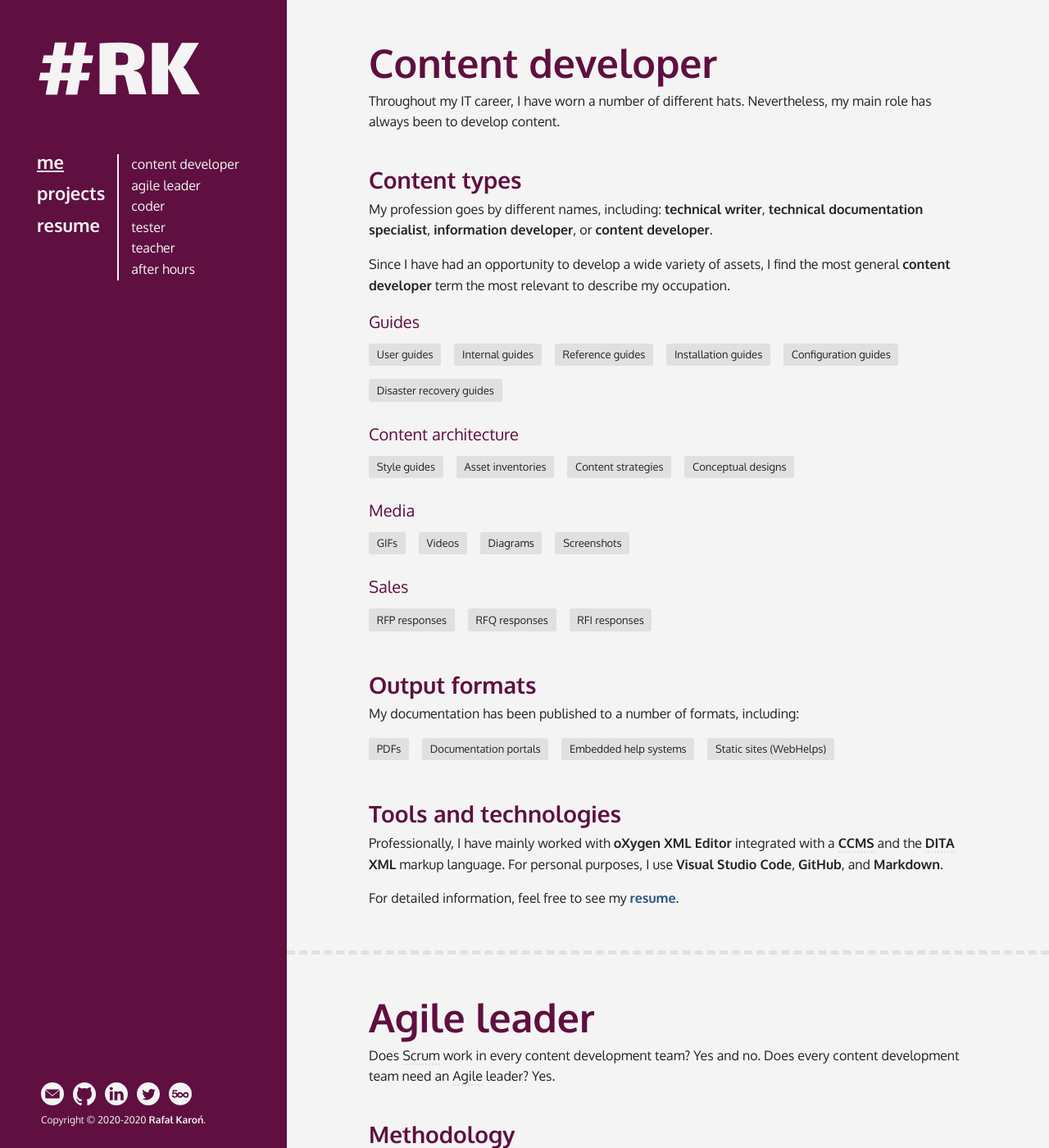
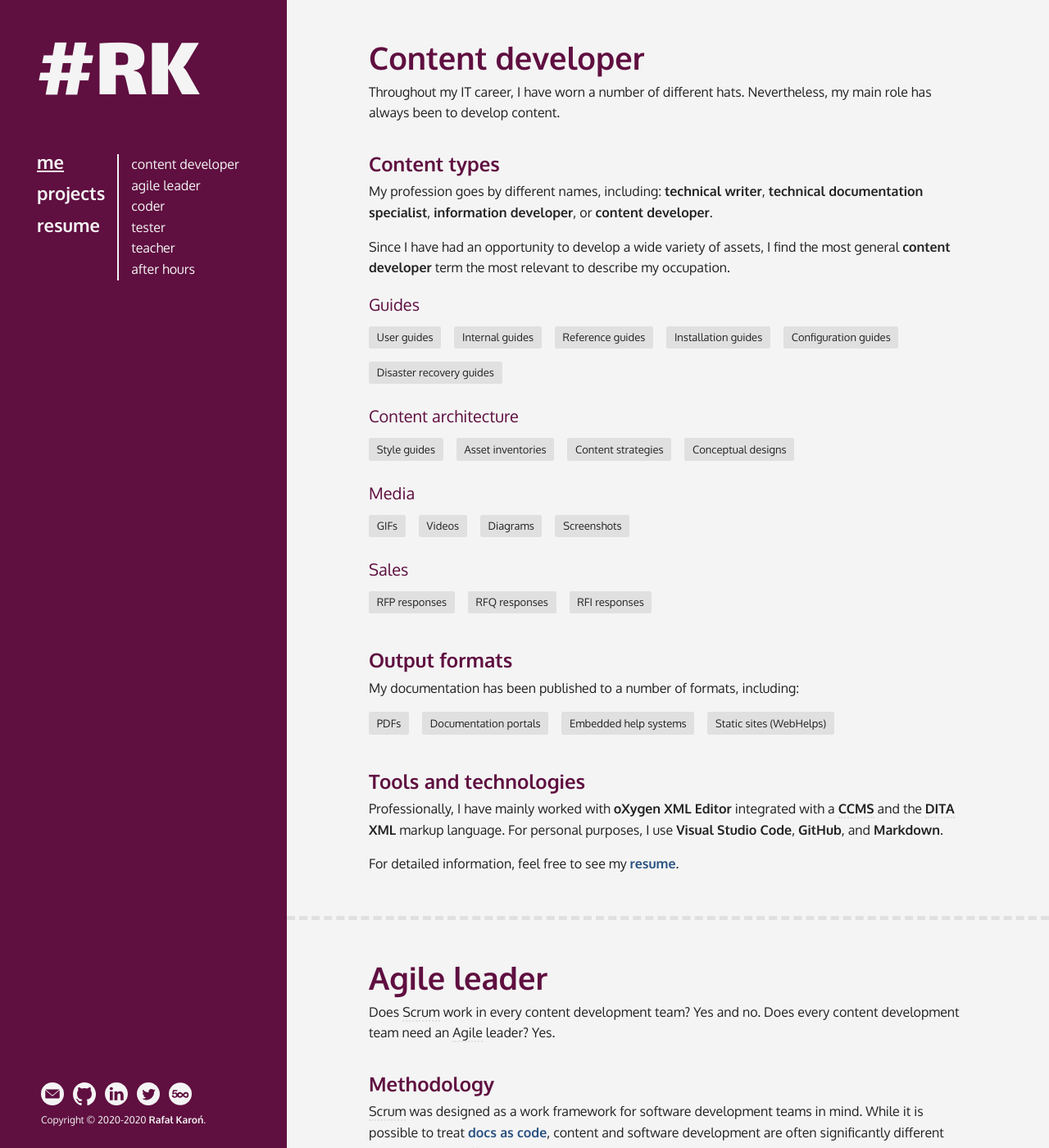
Before and after one commit to rafalkaron/rafalkaron.github.io, a Jekyll site: the page built from index.md, in a window 1280 px wide and 1400 px high. Shown: the whole window at 82% size. Built offline with Jekyll 4.4.1, drawn with Linux system fonts in a browser that asks for light colours; some web fonts are replaced.

Commit message:
final touches

```diff
--- a/_sass/r/content/title.scss
+++ b/_sass/r/content/title.scss
@@ -26,11 +26,11 @@ h6 * {
 /* Individual titles */
 h1 {
     margin: 0;
-    font-size: 4.8rem;
+    font-size: 3.8rem;
     font-weight: bold;
 }
 h2 {
-    font-size: 2.8rem;
+    font-size: 2.4rem;
     font-weight: bold;
     color: $primary-color;
 
--- a/_sass/r/layout/desktop.scss
+++ b/_sass/r/layout/desktop.scss
@@ -177,3 +177,10 @@ img.footer-icon:first-of-type {
     padding-left: 0;
 }
 /*** Footer - END */
+
+@media only screen and (max-width: 1100px) {
+    article {
+        color: $text-dark;
+        padding: 5rem;
+    }
+}
--- a/_sass/r/layout/print.scss
+++ b/_sass/r/layout/print.scss
@@ -13,6 +13,10 @@ div#site-logo-container,
 div#site-nav-page,
 footer#site-footer {
     display: none;
+}
+
+@page {
+    margin: 3.5rem 5rem;
 }
 /*** General - END */
 
@@ -110,7 +114,7 @@ h6 {
 }
 h1.print-header {
     margin: 0;
-    font-size: 4.8rem;
+    font-size: 3.8rem;
     font-weight: bold;
     color: $primary-color;
 }
```
